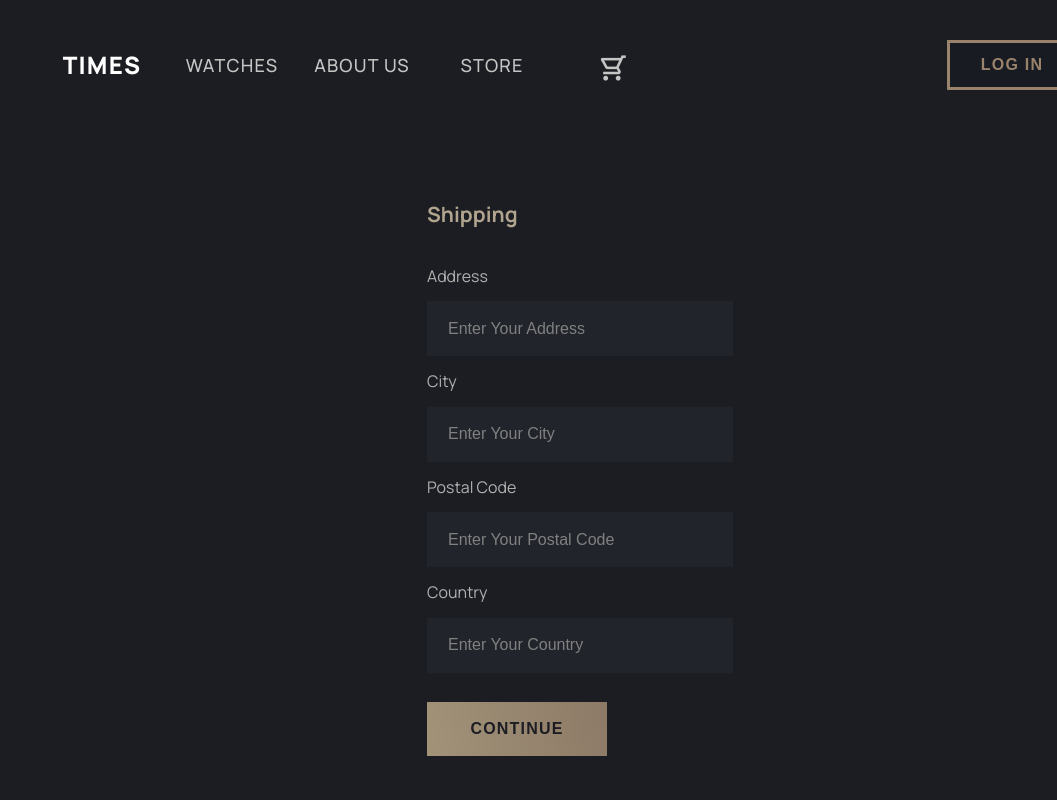
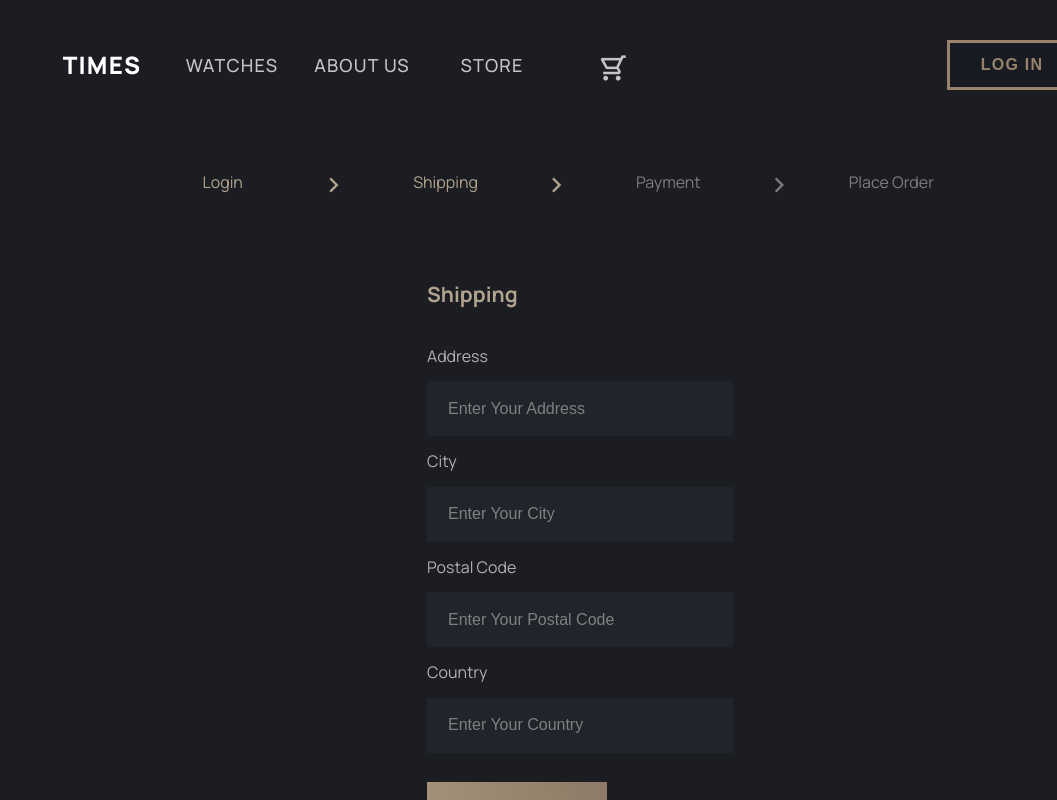
Before and after one commit to olaoyo/times, a React (Create React App) app in the folder frontend/: page /login/shipping in a window 1280 px wide. Shown: the top 800 px of the page, without its empty margins (223-1280 px from the left). Built offline with nearby package versions, Linux system fonts and the light colour scheme.

Commit message:
Checkout steps component

```diff
--- /dev/null
+++ b/frontend/src/components/checkoutSteps/CheckoutSteps.component.jsx
@@ -0,0 +1,115 @@
+import { NavLink } from "react-router-dom";
+import {
+  CheckoutStepsStyles,
+  CheckoutStepsItemsGrid,
+  CheckoutStepsItemActive,
+  CheckoutStepsItemInactive,
+  CheckoutStepsArrowActive,
+  CheckoutStepsArrowInactive,
+} from "./CheckoutSteps.styles";
+
+function CheckoutSteps({ step1, step2, step3, step4 }) {
+  return (
+    <CheckoutStepsStyles>
+      <CheckoutStepsItemsGrid>
+        <>
+          {step1 ? (
+            <NavLink to="/login">
+              <CheckoutStepsItemActive>Login</CheckoutStepsItemActive>
+            </NavLink>
+          ) : (
+            <CheckoutStepsItemInactive disabled>
+              Login
+            </CheckoutStepsItemInactive>
+          )}
+        </>
+
+        <>
+          {step1 ? (
+            <CheckoutStepsArrowActive>
+              <span className="material-symbols-outlined">
+                keyboard_arrow_right
+              </span>
+            </CheckoutStepsArrowActive>
+          ) : (
+            <CheckoutStepsArrowInactive>
+              <span className="material-symbols-outlined">
+                keyboard_arrow_right
+              </span>
+            </CheckoutStepsArrowInactive>
+          )}
+        </>
+
+        <>
+          {step2 ? (
+            <NavLink to="/login/shipping">
+              <CheckoutStepsItemActive>Shipping</CheckoutStepsItemActive>
+            </NavLink>
+          ) : (
+            <CheckoutStepsItemInactive disabled>
+              Shipping
+            </CheckoutStepsItemInactive>
+          )}
+        </>
+
+        <>
+          {step2 ? (
+            <CheckoutStepsArrowActive>
+              <span className="material-symbols-outlined">
+                keyboard_arrow_right
+              </span>
+            </CheckoutStepsArrowActive>
+          ) : (
+            <CheckoutStepsArrowInactive>
+              <span className="material-symbols-outlined">
+                keyboard_arrow_right
+              </span>
+            </CheckoutStepsArrowInactive>
+          )}
+        </>
+
+        <>
+          {step3 ? (
+            <NavLink to="/payment">
+              <CheckoutStepsItemActive>Payment</CheckoutStepsItemActive>
+            </NavLink>
+          ) : (
+            <CheckoutStepsItemInactive disabled>
+              Payment
+            </CheckoutStepsItemInactive>
+          )}
+        </>
+
+        <>
+          {step3 ? (
+            <CheckoutStepsArrowActive>
+              <span className="material-symbols-outlined">
+                keyboard_arrow_right
+              </span>
+            </CheckoutStepsArrowActive>
+          ) : (
+            <CheckoutStepsArrowInactive>
+              <span className="material-symbols-outlined">
+                keyboard_arrow_right
+              </span>
+            </CheckoutStepsArrowInactive>
+          )}
+        </>
+
+        <>
+          {step4 ? (
+            <NavLink to="/placeorder">
+              <CheckoutStepsItemActive>Place Order</CheckoutStepsItemActive>
+            </NavLink>
+          ) : (
+            <CheckoutStepsItemInactive disabled>
+              Place Order
+            </CheckoutStepsItemInactive>
+          )}
+        </>
+      </CheckoutStepsItemsGrid>
+    </CheckoutStepsStyles>
+  );
+}
+
+export default CheckoutSteps;
--- /dev/null
+++ b/frontend/src/components/checkoutSteps/CheckoutSteps.styles.jsx
@@ -0,0 +1,53 @@
+import styled from "styled-components";
+
+export const CheckoutStepsStyles = styled.nav`
+  grid-column: col-start 1 / col-end 8;
+
+  display: grid;
+  grid-template-columns: repeat(8, minmax(13rem, auto));
+
+  padding-top: 4rem;
+`;
+
+export const CheckoutStepsItemsGrid = styled.ul`
+  grid-column: 2 / span 6;
+
+  display: grid;
+  grid-template-columns: repeat(7, 1fr);
+  justify-items: center;
+  list-style: none;
+`;
+
+export const CheckoutStepsItemActive = styled.li`
+  font-size: ${({ theme }) => theme.fontSizes.paragraphs.p2};
+  color: ${({ theme }) => theme.colors.gold.one};
+`;
+
+export const CheckoutStepsItemInactive = styled.li`
+  font-size: ${({ theme }) => theme.fontSizes.paragraphs.p2};
+  color: ${({ theme }) => theme.colors.grey.five};
+`;
+
+export const CheckoutStepsArrowActive = styled.div`
+  display: grid;
+  justify-items: center;
+  width: 4rem;
+  height: 4rem;
+
+  span {
+    font-size: ${({ theme }) => theme.icons.medium.xxm};
+    color: ${({ theme }) => theme.colors.gold.one};
+  }
+`;
+
+export const CheckoutStepsArrowInactive = styled.div`
+  display: grid;
+  justify-items: center;
+  width: 4rem;
+  height: 4rem;
+
+  span {
+    font-size: ${({ theme }) => theme.icons.medium.xxm};
+    color: ${({ theme }) => theme.colors.grey.five};
+  }
+`;
--- a/frontend/src/components/screens/shipping/shipping/Shipping.component.jsx
+++ b/frontend/src/components/screens/shipping/shipping/Shipping.component.jsx
@@ -10,6 +10,7 @@ import {
   ShippingButton,
 } from "./Shipping.styles";
 import { useDispatch, useSelector } from "react-redux";
+import CheckoutSteps from "../../../checkoutSteps/CheckoutSteps.component";
 import { saveShippingAddress } from "../../../../actions/cartActions";
 
 function Shipping() {
@@ -28,10 +29,12 @@ function Shipping() {
   const submitHandler = (event) => {
     event.preventDefault();
     dispatch(saveShippingAddress({ address, city, postalCode, country }));
-    navigate("/payment")
+    navigate("/payment");
   };
 
   return (
+    <>
+      <CheckoutSteps step1 step2 />
       <ShippingStyles>
         <ShippingHeader>Shipping</ShippingHeader>
         <ShippingForm onSubmit={submitHandler}>
@@ -46,7 +49,6 @@ function Shipping() {
               required
             />
           </ShippingInputAndLabelGrid>
-
           <ShippingInputAndLabelGrid>
             <ShippingLabel>City</ShippingLabel>
             <ShippingInput
@@ -58,7 +60,6 @@ function Shipping() {
               required
             />
           </ShippingInputAndLabelGrid>
-
           <ShippingInputAndLabelGrid>
             <ShippingLabel>Postal Code</ShippingLabel>
             <ShippingInput
@@ -70,7 +71,6 @@ function Shipping() {
               required
             />
           </ShippingInputAndLabelGrid>
-
           <ShippingInputAndLabelGrid>
             <ShippingLabel>Country</ShippingLabel>
             <ShippingInput
@@ -82,10 +82,10 @@ function Shipping() {
               required
             />
           </ShippingInputAndLabelGrid>
-
           <ShippingButton type="submit">Continue</ShippingButton>
         </ShippingForm>
       </ShippingStyles>
+    </>
   );
 }
 
--- a/frontend/src/styles/themes/themes.styles.jsx
+++ b/frontend/src/styles/themes/themes.styles.jsx
@@ -16,6 +16,7 @@ export const theme = {
       two:   "#B1B1B1",
       three: "#808080",
       four:  "#868686",
+      five:  "#7D7D7D",
 
     },
 
```
Lines whose indentation alone changed are shown as unchanged.
